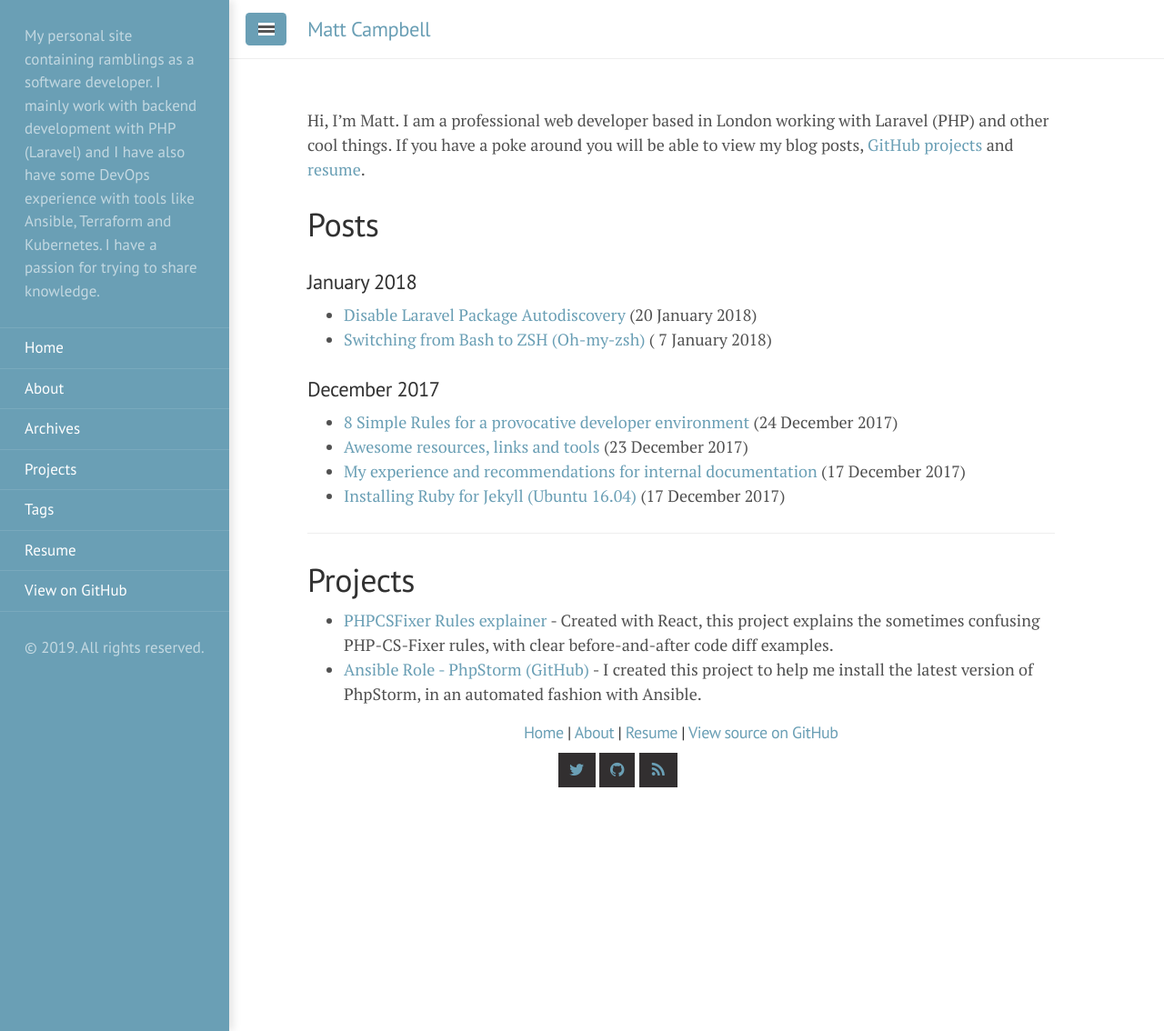
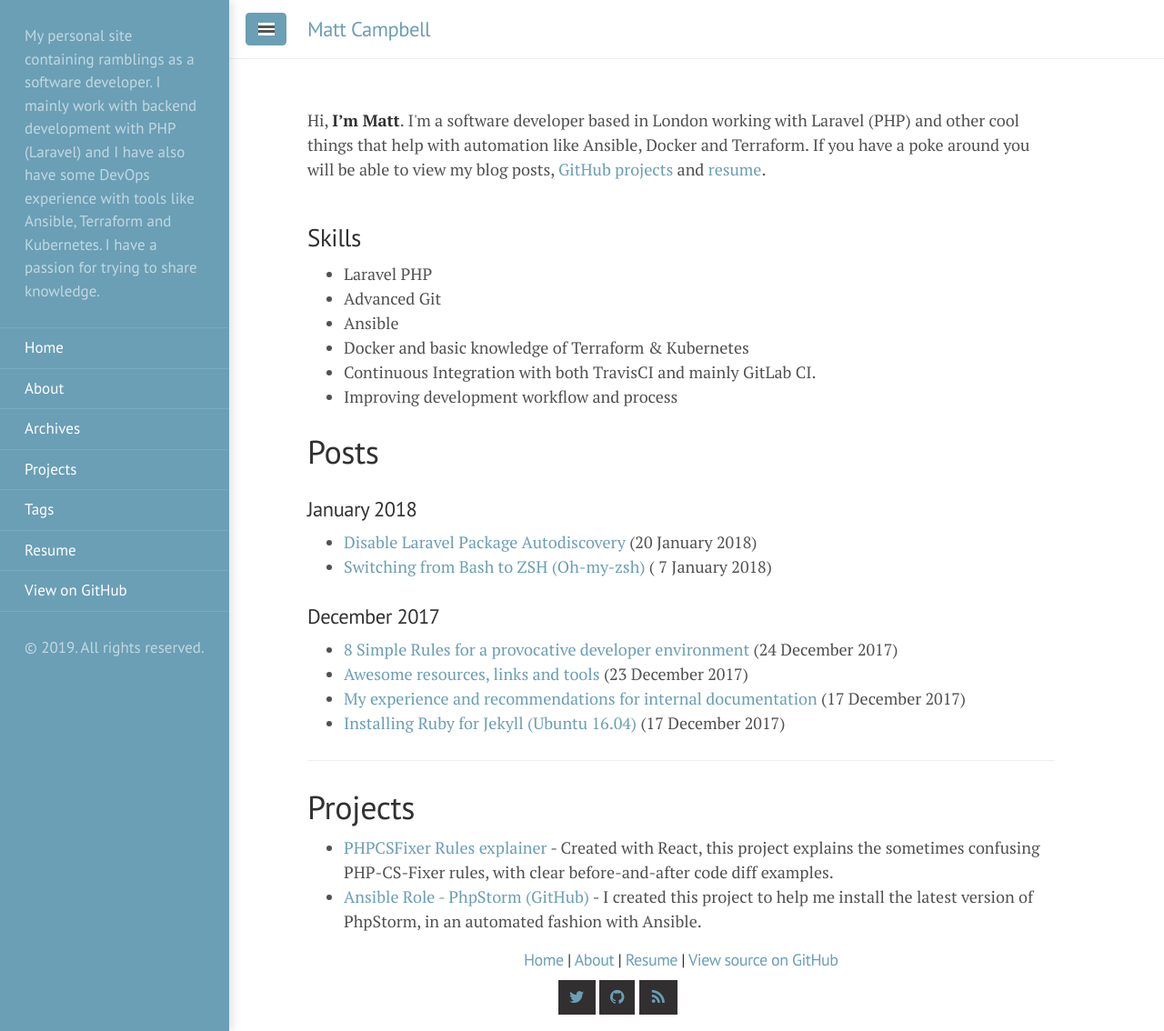
Before and after one commit to mcampbell508/mcampbell508.github.io, a Jekyll site: the page built from index.html, in a window 1280 px wide and 1134 px high. Shown: the whole window at 91% size. Built offline with Jekyll 4.4.1, drawn with Linux system fonts in a browser that asks for light colours; nearby versions of some CDN libraries; the list of posts is cut into pages by our own code.

Commit message:
Home: Update introduction

```diff
--- a/index.html
+++ b/index.html
@@ -3,8 +3,22 @@
 title: Home
 ---
 
-Hi, I’m Matt. I am a professional web developer based in London working with Laravel (PHP) and other cool things. If you have a poke around you will be able to view my blog posts,
-<a href="https://github.com/mcampbell508">GitHub projects</a> and <a href="public/resume.html">resume</a>.
+Hi, <strong>I’m Matt</strong>. I'm a software developer based in London working with Laravel (PHP) and other
+cool things that help with automation like Ansible, Docker and Terraform. If you have a poke around you will
+be able to view my blog posts, <a href="https://github.com/mcampbell508">GitHub projects</a> and
+<a href="public/resume.html">resume</a>.
+
+<br />
+<br />
+<h2>Skills</h2>
+<ul>
+    <li>Laravel PHP</li>
+    <li>Advanced Git</li>
+    <li>Ansible</li>
+    <li>Docker and basic knowledge of Terraform & Kubernetes</li>
+    <li>Continuous Integration with both TravisCI and mainly GitLab CI.</li>
+    <li>Improving development workflow and process</li>
+</ul>
 
 <h1>Posts</h1>
 <div class="posts">
```
